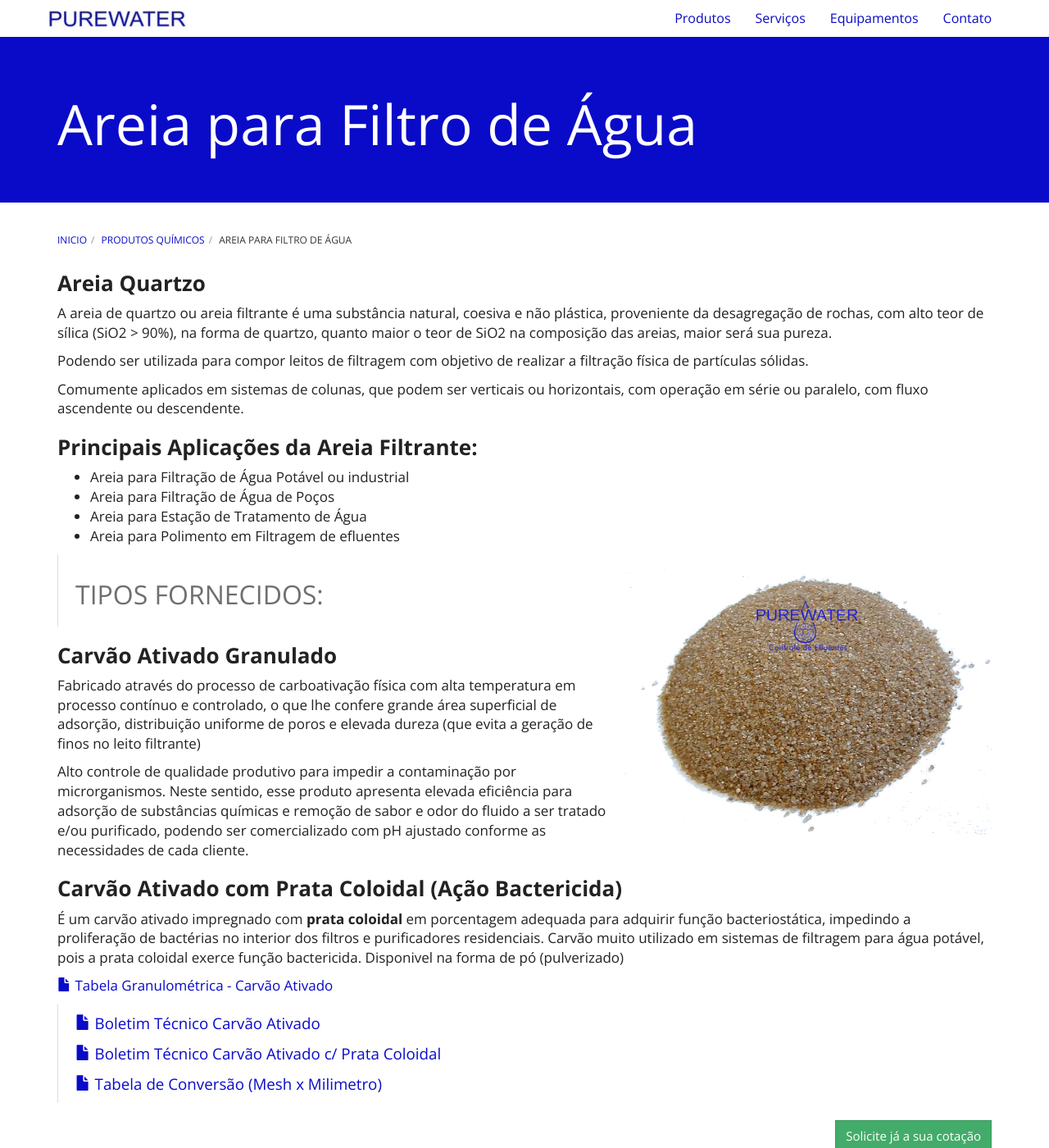
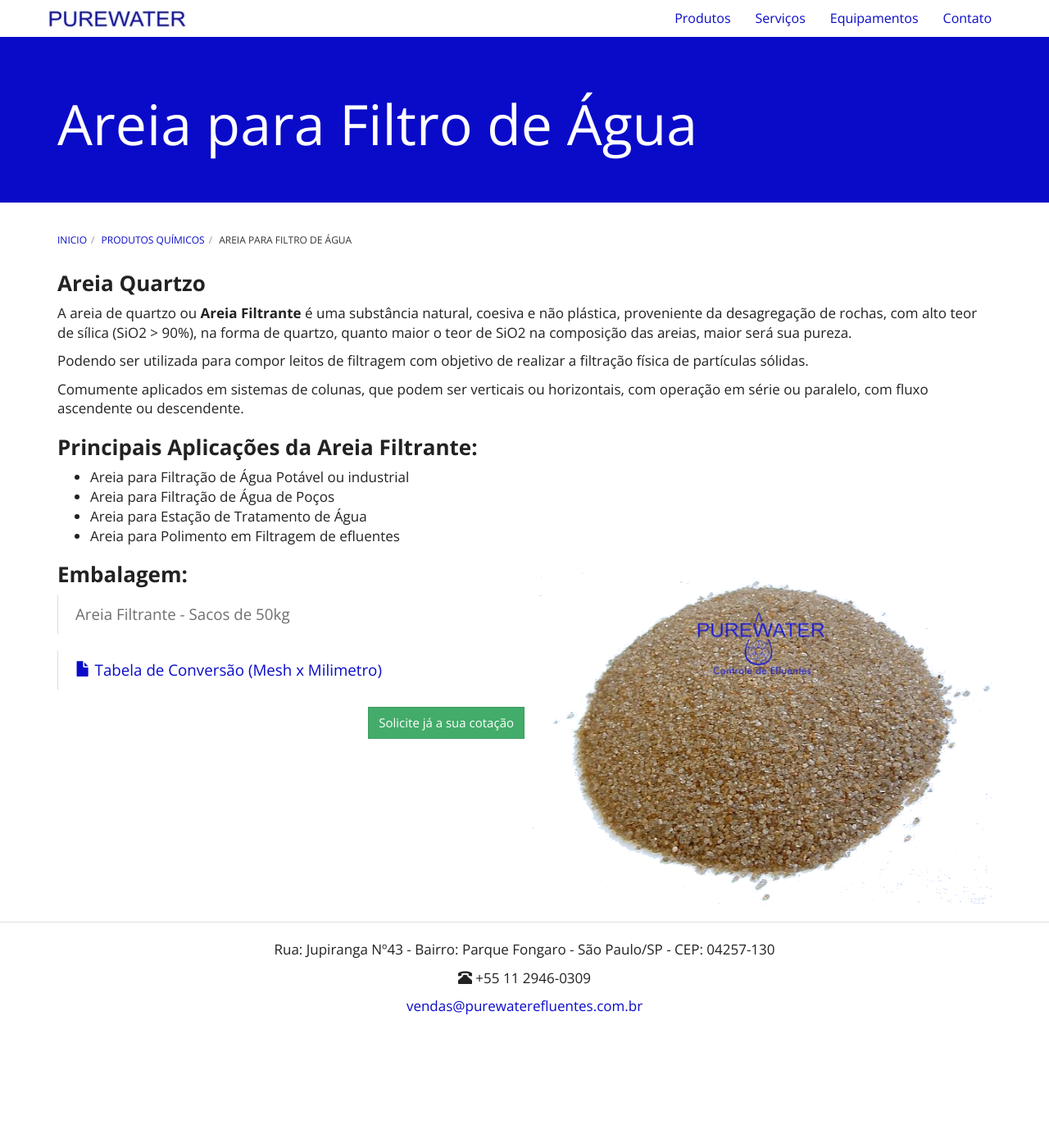
Before and after one commit to purewaterefluentes/purewaterefluentes.github.io, a Jekyll site: the page built from produtos/areia-para-filtro-de-agua.md, in a window 1280 px wide and 1400 px high. Shown: the whole window at 82% size. Built offline with Jekyll 4.4.1, drawn with Linux system fonts in a browser that asks for light colours; nearby versions of some CDN libraries; library files that are not in the unit come from our copies.

Commit message:
Update areia-para-filtro-de-agua.md

```diff
--- a/produtos/areia-para-filtro-de-agua.md
+++ b/produtos/areia-para-filtro-de-agua.md
@@ -7,7 +7,7 @@ subtitle:
 
 ### **Areia Quartzo**
 
-A areia de quartzo ou areia filtrante é uma substância natural, coesiva e não plástica, proveniente da desagregação de rochas, com alto teor de sílica (SiO2 > 90%), na forma de quartzo, quanto maior o teor de SiO2 na composição das areias, maior será sua pureza.
+A areia de quartzo ou **Areia Filtrante** é uma substância natural, coesiva e não plástica, proveniente da desagregação de rochas, com alto teor de sílica (SiO2 > 90%), na forma de quartzo, quanto maior o teor de SiO2 na composição das areias, maior será sua pureza.
 
 Podendo ser utilizada para compor leitos de filtragem com objetivo de realizar a filtração física de partículas sólidas.
 
@@ -21,38 +21,12 @@ Comumente aplicados em sistemas de colunas, que podem ser verticais ou horizonta
 - Areia para Polimento em Filtragem de efluentes
 
 
-<img class="img-responsive pull-right" style="max-width: 40%;" src="../../website/images/areia quartzo anuncio 3.png" alt="Areia para Filtro de Água">
+<img class="img-responsive pull-right" style="max-width: 50%;" src="../../website/images/areia quartzo anuncio 3.png" alt="Areia para Filtro de Água">
 
->
-## TIPOS FORNECIDOS:
->
+### **Embalagem:**
 
+> Areia Filtrante - Sacos de 50kg
 
-### **Carvão Ativado Granulado**
-Fabricado através do processo de carboativação física com alta temperatura em processo contínuo e controlado, o que lhe confere grande área superficial de adsorção, distribuição uniforme de poros e elevada dureza (que evita a geração de finos no leito filtrante)
-
-Alto controle de qualidade produtivo para impedir a contaminação por microrganismos. Neste sentido, esse produto apresenta elevada eficiência para adsorção de substâncias químicas e remoção de sabor e odor do fluido a ser tratado e/ou purificado, podendo ser comercializado com pH ajustado conforme as necessidades de cada cliente.
-
-
-### **Carvão Ativado com Prata Coloidal (Ação Bactericida)**
-É um carvão ativado impregnado com **prata coloidal** em porcentagem adequada para adquirir função bacteriostática, impedindo a proliferação de bactérias no interior dos filtros e purificadores residenciais.
-Carvão muito utilizado em sistemas de filtragem para água potável, pois a prata coloidal exerce função bactericida.
-Disponivel na forma de pó (pulverizado)
-
-{% include purewater/link-boletim.html
-   label="Tabela Granulométrica - Carvão Ativado"
-   arquivo="Tabela Granulométrica Carvão Ativado.pdf" %}
->
->
-{% include purewater/link-boletim.html
-   label="Boletim Técnico Carvão Ativado"
-   arquivo="BOLETIM TÉCNICO - AQUA CVAT - REVISADO.pdf" %}
->
->
-{% include purewater/link-boletim.html
-   label="Boletim Técnico Carvão Ativado c/ Prata Coloidal"
-   arquivo="Boletim Técnico Carvão Ativado Prata Coloidal.pdf" %}
->
 >
 {% include purewater/link-boletim.html
    label="Tabela de Conversão (Mesh x Milimetro)"
```
